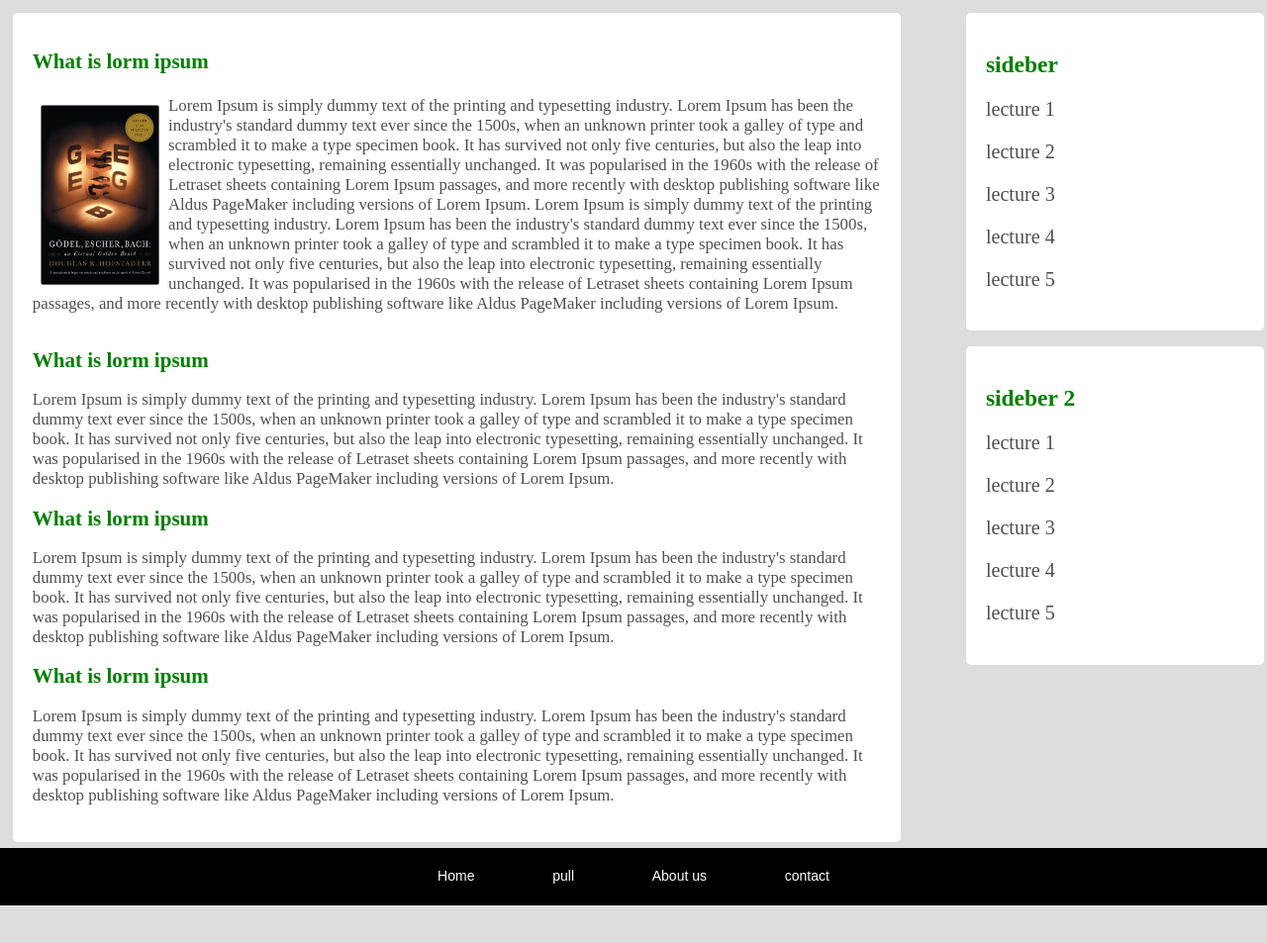
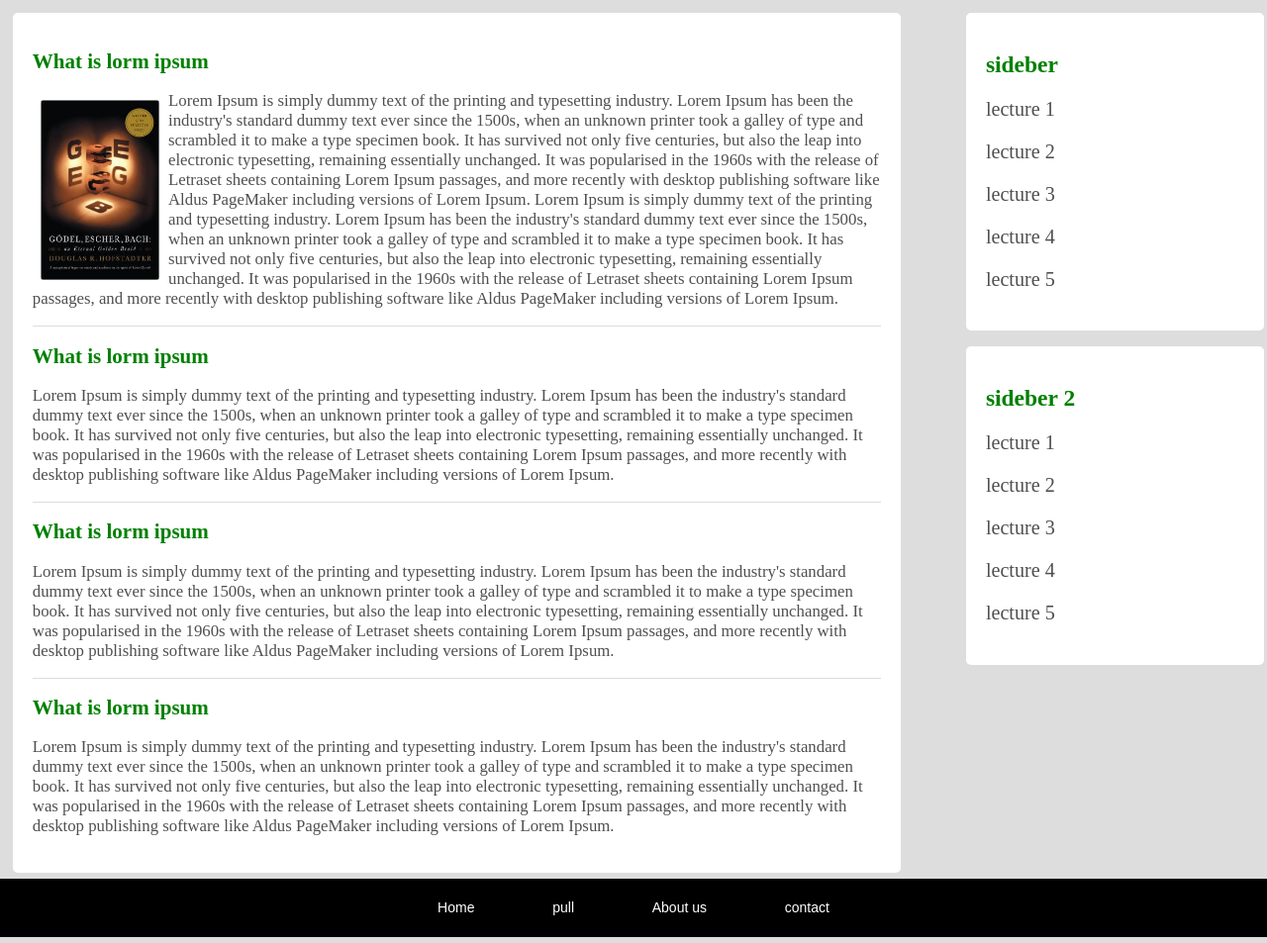
Before and after one commit to anwar03/template, a plain HTML site: page index.html in a window 1280 px wide. Shown: the part 490-1443 px from the top of the page at 99% size. Before the commit the page ends 1411 px from the top, so only its background shows below. Drawn offline with Linux system fonts and the light colour scheme.

```diff
--- a/index.html
+++ b/index.html
@@ -59,26 +59,29 @@
 				</p>
 			</div>
 		<h1> What is lorm ipsum</h1>
+		<div class="post">
 			<p>
 				Lorem Ipsum is simply dummy text of the printing and typesetting industry. Lorem Ipsum has been the industry's standard dummy text ever since the 1500s, when an unknown printer took a galley of type and scrambled it to make a type specimen book. It has survived not only five centuries, but also the leap into electronic typesetting, remaining essentially unchanged. It was popularised in the 1960s with the release of Letraset sheets containing Lorem Ipsum passages, and more recently with desktop publishing software like Aldus PageMaker including versions of Lorem Ipsum.
 			</p>
-
+		</div>
 		</div>
 
 
 		<div >
 
 		<h1> What is lorm ipsum</h1>
+		<div class="post">
 			<p>
 				Lorem Ipsum is simply dummy text of the printing and typesetting industry. Lorem Ipsum has been the industry's standard dummy text ever since the 1500s, when an unknown printer took a galley of type and scrambled it to make a type specimen book. It has survived not only five centuries, but also the leap into electronic typesetting, remaining essentially unchanged. It was popularised in the 1960s with the release of Letraset sheets containing Lorem Ipsum passages, and more recently with desktop publishing software like Aldus PageMaker including versions of Lorem Ipsum.
 			</p>
-
+		</div>
 		<h1> What is lorm ipsum</h1>
+		<div >
 			<p>
 				Lorem Ipsum is simply dummy text of the printing and typesetting industry. Lorem Ipsum has been the industry's standard dummy text ever since the 1500s, when an unknown printer took a galley of type and scrambled it to make a type specimen book. It has survived not only five centuries, but also the leap into electronic typesetting, remaining essentially unchanged. It was popularised in the 1960s with the release of Letraset sheets containing Lorem Ipsum passages, and more recently with desktop publishing software like Aldus PageMaker including versions of Lorem Ipsum.
 			</p>
+		</div>
 
-		</div>
 
 	</section>
 	<div id="footer">
--- a/style.css
+++ b/style.css
@@ -1,5 +1,3 @@
-
-
 
 body {
 	width: 100%;
@@ -66,7 +64,6 @@ body {
 	background-color: #fff;
 	padding: 20px;
 	width: 67%;
-	/*margin-right: 29%;*/
 	margin-left: 1%;
 	margin-bottom: 1%;
 	margin-top: 1%;
@@ -105,8 +102,7 @@ body {
 }
 
 .post{
-	display: flex;
-	text-align: left;
+	border-bottom: 1px solid #ddd;
 }
 
 h1{
```
Lines whose indentation alone changed are shown as unchanged.
